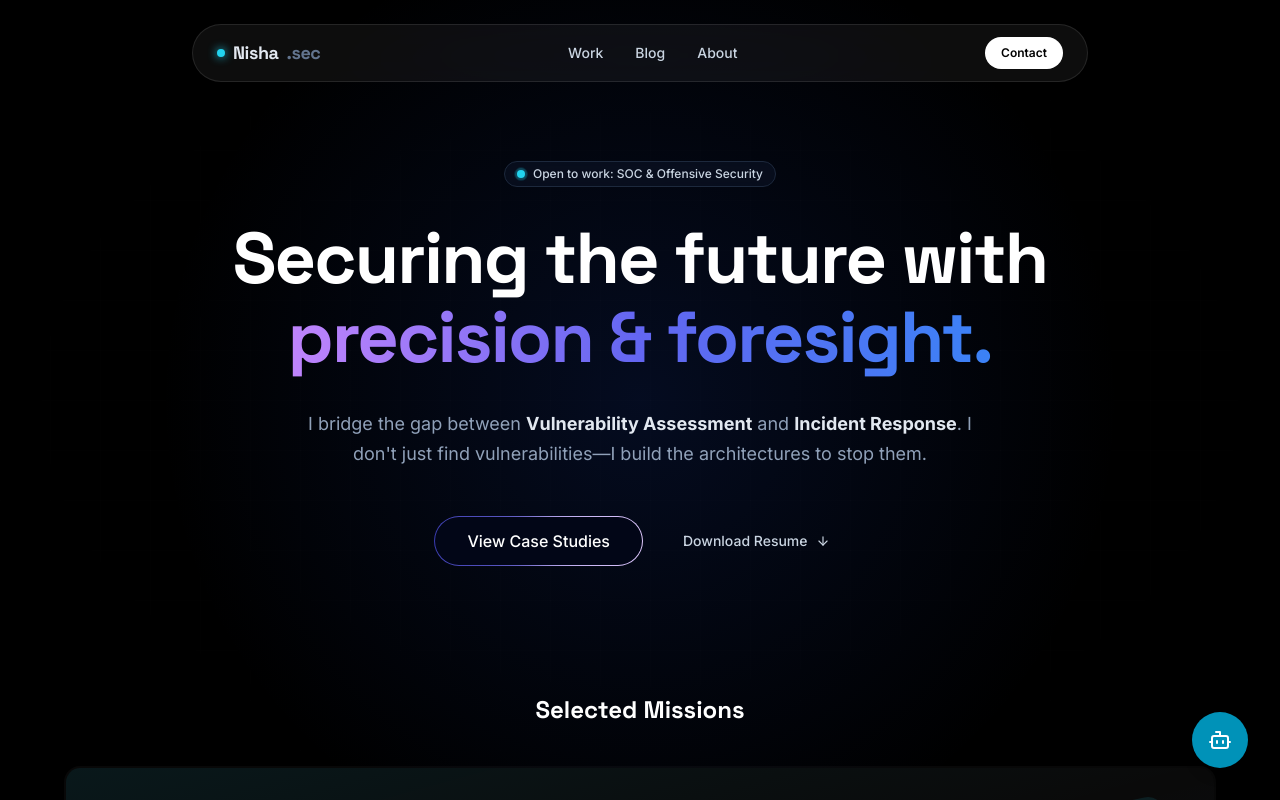
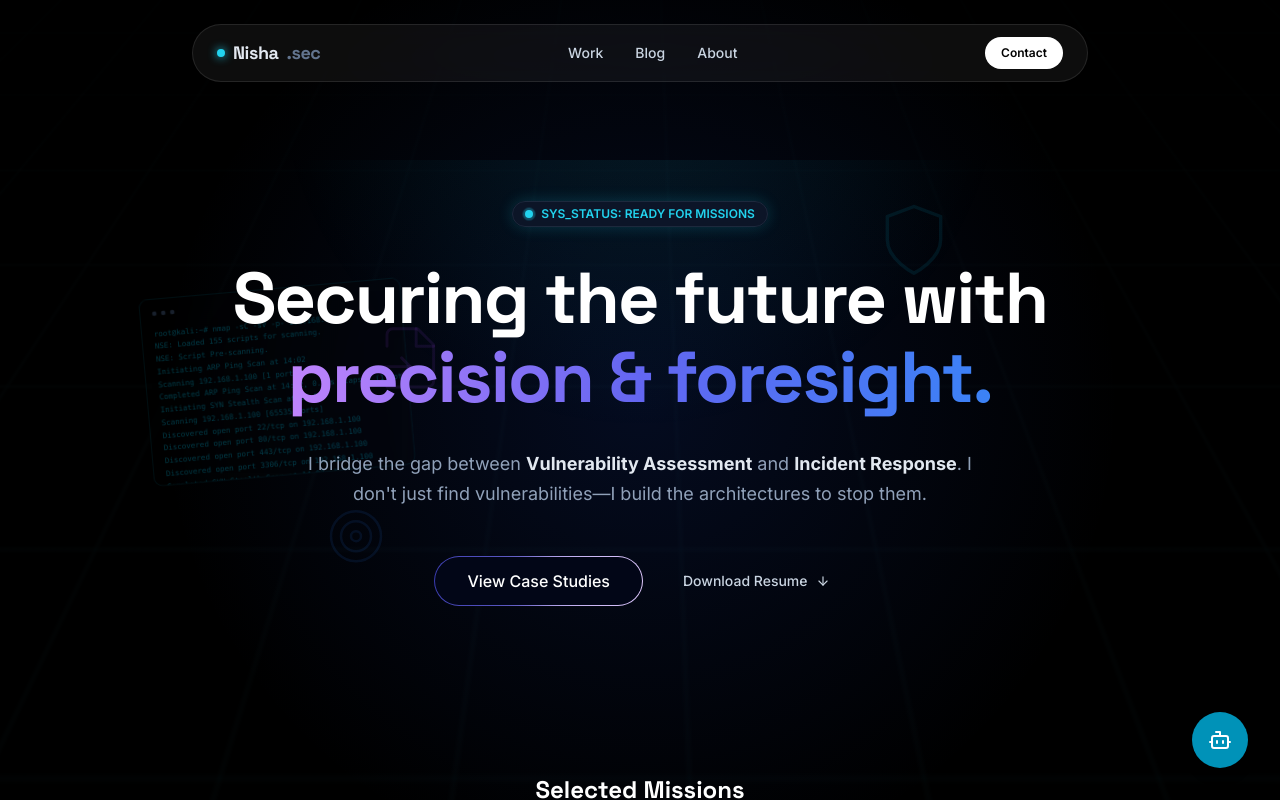
Before and after one commit to nishasorallikar/portfolio, a React (Vite) app: page / in a window 1280 px wide. Shown: the top 800 px of the page. Built offline with nearby package versions, Linux system fonts and the light colour scheme.

Commit message:
feat: implement interactive hero section with Nmap terminal animation and custom UI components

```diff
--- a/src/components/Hero.jsx
+++ b/src/components/Hero.jsx
@@ -2,6 +2,7 @@ import React from 'react';
 import { ArrowDown } from 'lucide-react';
 import { motion } from 'framer-motion';
 import toast from 'react-hot-toast';
+import { NmapAnimation } from './NmapAnimation';
 
 const Hero = () => {
     const handleDownload = () => {
@@ -14,20 +15,50 @@ const Hero = () => {
     };
 
     return (
-        <div className="max-w-4xl mx-auto text-center">
+        <div className="relative max-w-4xl mx-auto text-center py-10">
+            {/* Lightweight Floating Background Elements & Hacker Terminal */}
+            <div className="absolute inset-0 pointer-events-none overflow-visible flex items-center justify-center -z-10">
+                <div className="absolute inset-0 bg-[radial-gradient(circle_at_50%_-20%,rgba(34,211,238,0.1),transparent_50%)]" />
+
+                {/* Real-time Nmap scanning terminal effect */}
+                <NmapAnimation />
+
+                {/* Floating SVG UI elements */}
+                <motion.div
+                    animate={{ y: [0, -20, 0], rotate: [0, 5, 0] }}
+                    transition={{ duration: 6, repeat: Infinity, ease: 'easeInOut' }}
+                    className="absolute top-10 text-cyan-500/10 right-[5%] md:right-[15%]"
+                >
+                    <svg width="80" height="80" viewBox="0 0 24 24" fill="none" stroke="currentColor" strokeWidth="1" strokeLinecap="round" strokeLinejoin="round"><path d="M12 22s8-4 8-10V5l-8-3-8 3v7c0 6 8 10 8 10z"/></svg>
+                </motion.div>
+                <motion.div
+                    animate={{ y: [0, 15, 0], rotate: [0, -5, 0] }}
+                    transition={{ duration: 5, repeat: Infinity, ease: 'easeInOut', delay: 1 }}
+                    className="absolute bottom-20 text-blue-500/10 left-[15%]"
+                >
+                    <svg width="60" height="60" viewBox="0 0 24 24" fill="none" stroke="currentColor" strokeWidth="1" strokeLinecap="round" strokeLinejoin="round"><circle cx="12" cy="12" r="10"/><circle cx="12" cy="12" r="6"/><circle cx="12" cy="12" r="2"/></svg>
+                </motion.div>
+                <motion.div
+                    animate={{ x: [0, 15, 0], y: [0, 10, 0] }}
+                    transition={{ duration: 7, repeat: Infinity, ease: 'easeInOut', delay: 0.5 }}
+                    className="absolute top-40 text-purple-500/10 left-[20%]"
+                >
+                    <svg width="70" height="70" viewBox="0 0 24 24" fill="none" stroke="currentColor" strokeWidth="1" strokeLinecap="round" strokeLinejoin="round"><path d="M4 22h14a2 2 0 0 0 2-2V7.5L14.5 2H6a2 2 0 0 0-2 2v4"/><polyline points="14 2 14 8 20 8"/><path d="M2 15h10"/><path d="M9 18l3-3-3-3"/></svg>
+                </motion.div>
+            </div>
 
             {/* Badge */}
             <motion.div
-                initial={{ opacity: 0, y: -10 }}
-                animate={{ opacity: 1, y: 0 }}
-                transition={{ duration: 0.5 }}
-                className="inline-flex items-center gap-2 px-3 py-1 rounded-full border border-slate-800 bg-slate-900/50 text-slate-300 text-xs font-medium mb-8 backdrop-blur-sm hover:border-cyan-500/50 transition-colors cursor-default"
+                initial={{ opacity: 0, scale: 0.9 }}
+                animate={{ opacity: 1, scale: 1 }}
+                transition={{ duration: 0.5, type: 'spring' }}
+                className="relative inline-flex items-center gap-2 px-3 py-1 rounded-full border border-slate-800 bg-slate-900/80 text-cyan-400 text-xs font-semibold mb-8 backdrop-blur-sm shadow-[0_0_15px_rgba(34,211,238,0.2)] hover:shadow-[0_0_25px_rgba(34,211,238,0.4)] hover:border-cyan-500/60 transition-all cursor-default group"
             >
                 <span className="relative flex h-2 w-2">
                     <span className="animate-ping absolute inline-flex h-full w-full rounded-full bg-cyan-400 opacity-75"></span>
                     <span className="relative inline-flex rounded-full h-2 w-2 bg-cyan-400"></span>
                 </span>
-                Open to work: SOC & Offensive Security
+                <span className="group-hover:text-white transition-colors">SYS_STATUS: READY FOR MISSIONS</span>
             </motion.div>
 
             <motion.h1
--- a/src/components/Navbar.jsx
+++ b/src/components/Navbar.jsx
@@ -1,6 +1,7 @@
 import React, { useEffect, useState } from 'react';
 import { Link, useLocation, useNavigate } from 'react-router-dom';
 import { Menu, X } from 'lucide-react';
+import { motion } from 'framer-motion';
 
 const Navbar = () => {
     const location = useLocation();
@@ -30,13 +31,17 @@ const Navbar = () => {
         }
     }, [location]);
 
-    // Close mobile menu on route change
     useEffect(() => {
         setMobileOpen(false);
     }, [location.pathname]);
 
     return (
-        <nav className="fixed top-6 left-1/2 -translate-x-1/2 z-50 w-[90%] max-w-4xl bg-white/5 backdrop-blur-xl border border-white/10 rounded-full px-6 py-3 flex items-center justify-between">
+        <motion.nav
+            initial={{ y: -100, opacity: 0, x: "-50%" }}
+            animate={{ y: 0, opacity: 1, x: "-50%" }}
+            transition={{ type: "spring", stiffness: 300, damping: 30, delay: 0.2 }}
+            className="fixed top-6 left-1/2 z-50 w-[90%] max-w-4xl bg-white/5 backdrop-blur-xl border border-white/10 rounded-full px-6 py-3 flex items-center justify-between"
+        >
             <Link to="/" className="font-display font-bold text-lg tracking-tight flex items-center gap-2 hover:text-cyan-400 transition-colors">
                 <div className="w-2 h-2 rounded-full bg-cyan-400 shadow-[0_0_10px_#22d3ee]"></div>
                 Nisha<span className="text-slate-500">.sec</span>
@@ -80,7 +85,7 @@ const Navbar = () => {
                     </button>
                 </div>
             )}
-        </nav>
+        </motion.nav>
     );
 };
 
--- /dev/null
+++ b/src/components/NmapAnimation.jsx
@@ -0,0 +1,80 @@
+import React, { useState, useEffect } from 'react';
+
+const scanLines = [
+    "root@kali:~# nmap -sC -sV -p- 192.168.1.100",
+    "Starting Nmap 7.93 ( https://nmap.org ) at 2026-03-28 14:02 UTC",
+    "NSE: Loaded 155 scripts for scanning.",
+    "NSE: Script Pre-scanning.",
+    "Initiating ARP Ping Scan at 14:02",
+    "Scanning 192.168.1.100 [1 port]",
+    "Completed ARP Ping Scan at 14:02, 0.05s elapsed (1 total hosts)",
+    "Initiating SYN Stealth Scan at 14:02",
+    "Scanning 192.168.1.100 [65535 ports]",
+    "Discovered open port 22/tcp on 192.168.1.100",
+    "Discovered open port 80/tcp on 192.168.1.100",
+    "Discovered open port 443/tcp on 192.168.1.100",
+    "Discovered open port 3306/tcp on 192.168.1.100",
+    "Completed SYN Stealth Scan at 14:02, 1.42s elapsed",
+    "Initiating Service scan at 14:02",
+    "Scanning 4 services on 192.168.1.100",
+    "Completed Service scan at 14:02, 6.01s elapsed",
+    "Host is up (0.0020s latency).",
+    "Not shown: 65531 closed tcp ports (reset)",
+    "PORT     STATE SERVICE  VERSION",
+    "22/tcp   open  ssh      OpenSSH 8.4p1 Debian 5+deb11u1",
+    "80/tcp   open  http     Apache httpd 2.4.56 ((Debian))",
+    "| http-title: SOC Sub-Domain Intranet",
+    "443/tcp  open  ssl/http Apache httpd 2.4.56",
+    "| ssl-cert: Subject: commonName=soc-lab.local",
+    "3306/tcp open  mysql    MySQL 8.0.32",
+    "MAC Address: 00:50:56:C0:00:08 (VMware)",
+    "Service Info: OS: Linux; CPE: cpe:/o:linux:linux_kernel",
+    "Nmap done: 1 IP address (1 host up) scanned in 12.34 seconds"
+];
+
+export const NmapAnimation = () => {
+    const [lines, setLines] = useState([]);
+
+    useEffect(() => {
+        let currentLine = 0;
+        let timeout;
+
+        const addLine = () => {
+            if (currentLine < scanLines.length) {
+                setLines(prev => [...prev, scanLines[currentLine]]);
+                currentLine++;
+                // Random typing delay
+                timeout = setTimeout(addLine, Math.random() * 200 + 100);
+            } else {
+                // Restart after 5 seconds
+                timeout = setTimeout(() => {
+                    setLines([]);
+                    currentLine = 0;
+                    addLine();
+                }, 5000);
+            }
+        };
+
+        timeout = setTimeout(addLine, 1000);
+
+        return () => clearTimeout(timeout);
+    }, []);
+
+    return (
+        <div className="absolute top-[20%] left-[-15%] md:left-[-10%] w-[350px] p-4 bg-black/20 backdrop-blur-sm rounded-xl border border-cyan-500/10 font-mono text-[8px] sm:text-[10px] text-cyan-500/30 text-left overflow-hidden h-[250px] transform -rotate-[5deg] scale-50 md:scale-75 pointer-events-none z-0">
+            <div className="flex gap-1.5 mb-2 pb-2">
+                <div className="w-1.5 h-1.5 rounded-full bg-slate-700/50"></div>
+                <div className="w-1.5 h-1.5 rounded-full bg-slate-700/50"></div>
+                <div className="w-1.5 h-1.5 rounded-full bg-slate-700/50"></div>
+            </div>
+            <div className="flex flex-col gap-[2px]">
+                {lines.map((line, i) => (
+                    <div key={i} className="whitespace-pre">
+                        {line}
+                    </div>
+                ))}
+                <span className="w-1.5 h-3 bg-cyan-500/30 animate-pulse mt-1 inline-block"></span>
+            </div>
+        </div>
+    );
+};
--- /dev/null
+++ b/src/components/ScrambleText.jsx
@@ -0,0 +1,38 @@
+import React, { useState, useEffect } from 'react';
+
+const CHARS = '!<>-_\\\\/[]{}—=+*^?#________';
+
+export const ScrambleText = ({ text, className, delay = 0 }) => {
+    const [scrambled, setScrambled] = useState('');
+
+    useEffect(() => {
+        let frame = 0;
+        let timeout;
+
+        const scramble = () => {
+            let result = '';
+            for (let i = 0; i < text.length; i++) {
+                if (frame >= i * 2) {
+                    result += text[i];
+                } else {
+                    result += CHARS[Math.floor(Math.random() * CHARS.length)];
+                }
+            }
+            setScrambled(result);
+            frame++;
+
+            if (frame < text.length * 2 + 5) {
+                timeout = setTimeout(scramble, 30);
+            }
+        };
+
+        const initialTimeout = setTimeout(scramble, delay);
+
+        return () => {
+            clearTimeout(initialTimeout);
+            clearTimeout(timeout);
+        };
+    }, [text, delay]);
+
+    return <span className={className}>{scrambled}</span>;
+};
--- a/src/index.css
+++ b/src/index.css
@@ -24,10 +24,34 @@
 .bg-grid {
     background-size: 50px 50px;
     background-image:
-        linear-gradient(to right, rgba(255, 255, 255, 0.05) 1px, transparent 1px),
-        linear-gradient(to bottom, rgba(255, 255, 255, 0.05) 1px, transparent 1px);
-    mask-image: radial-gradient(ellipse at center, black 40%, transparent 80%);
-    -webkit-mask-image: radial-gradient(ellipse at center, black 40%, transparent 80%);
+        linear-gradient(to right, rgba(34, 211, 238, 0.05) 1px, transparent 1px),
+        linear-gradient(to bottom, rgba(34, 211, 238, 0.05) 1px, transparent 1px);
+    mask-image: linear-gradient(to bottom, transparent, black, transparent);
+    -webkit-mask-image: linear-gradient(to bottom, transparent, black, transparent);
+    transform: perspective(1000px) rotateX(60deg) translateY(-100px) scale(2);
+    transform-origin: top;
+    animation: gridScroll 10s linear infinite;
+}
+
+@keyframes gridScroll {
+    from {
+        background-position: 0 0;
+    }
+    to {
+        background-position: 0 50px;
+    }
+}
+
+/* --- 1.5 Animated Cyber Scanline Pattern --- */
+@keyframes scanline {
+    0% { transform: translateY(-100%); opacity: 0; }
+    5% { opacity: 1; }
+    95% { opacity: 1; }
+    100% { transform: translateY(100vh); opacity: 0; }
+}
+
+.animate-scanline {
+    animation: scanline 8s linear infinite;
 }
 
 /* --- 2. Mouse Follower Spotlight --- */
--- a/src/layouts/MainLayout.jsx
+++ b/src/layouts/MainLayout.jsx
@@ -47,10 +47,12 @@ const MainLayout = ({ children }) => {
 
     return (
         <div className="min-h-screen bg-slate-950 text-slate-200 relative">
-            {/* 1. Background Grid & Spotlight */}
-            <div className="fixed inset-0 z-0 bg-black">
-                <div className="absolute inset-0 bg-grid opacity-20"></div>
-                <div ref={spotlightRef} className="cursor-spotlight"></div>
+            {/* 1. Background Grid & Spotlight & Cyber Scanlines */}
+            <div className="fixed inset-0 z-0 bg-black overflow-hidden pointer-events-none">
+                <div className="absolute inset-0 bg-grid opacity-30"></div>
+                <div ref={spotlightRef} className="cursor-spotlight mix-blend-screen"></div>
+                {/* CRT Screen Scanline Overlay */}
+                <div className="absolute inset-0 bg-[linear-gradient(to_bottom,transparent_50%,rgba(34,211,238,0.01)_51%,transparent_51%)] bg-[length:100%_4px] z-10"></div>
             </div>
 
             <Navbar />
```
Also changed, not shown: src/components/GlowCard.jsx (+14 -5 lines).
